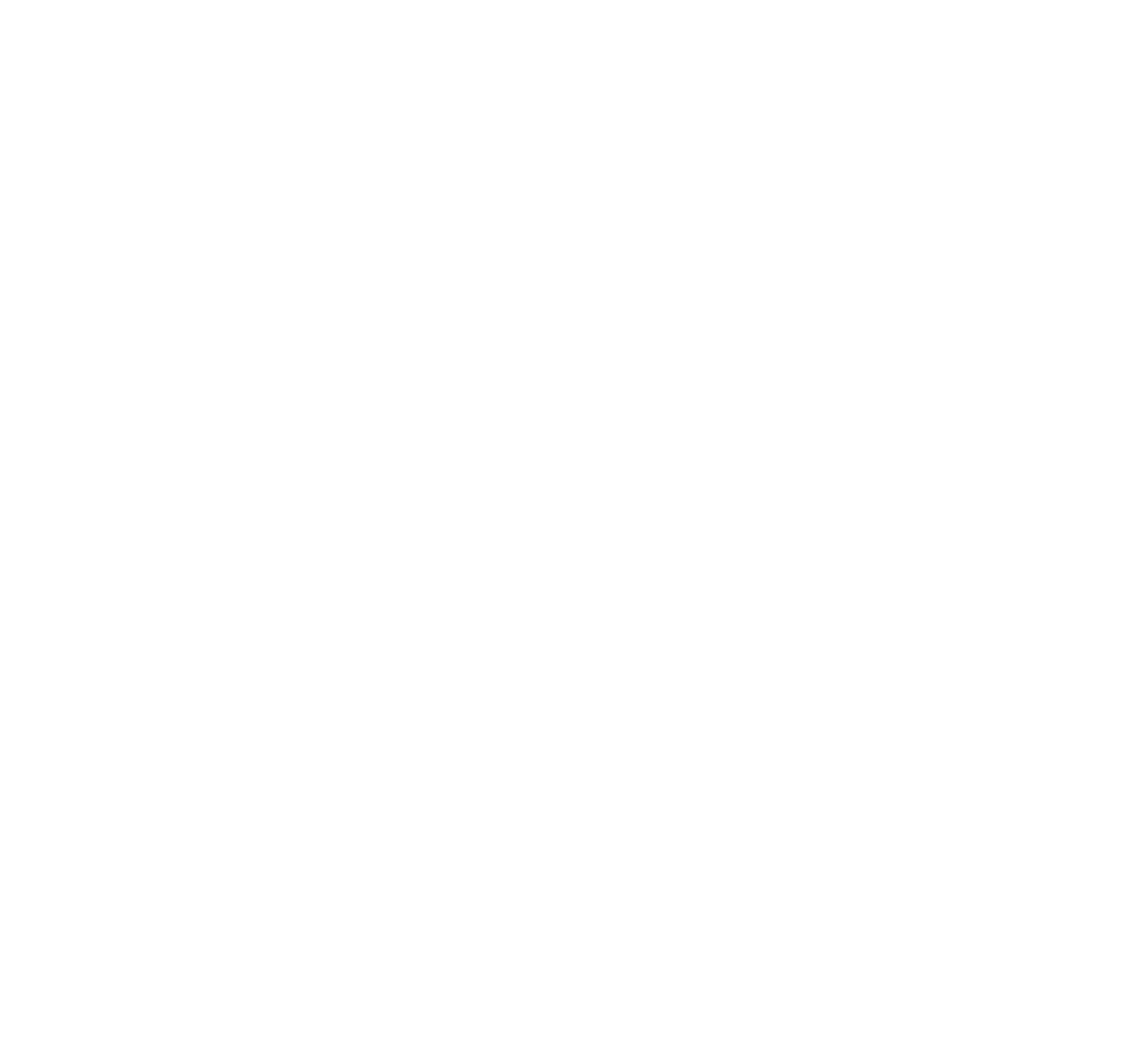
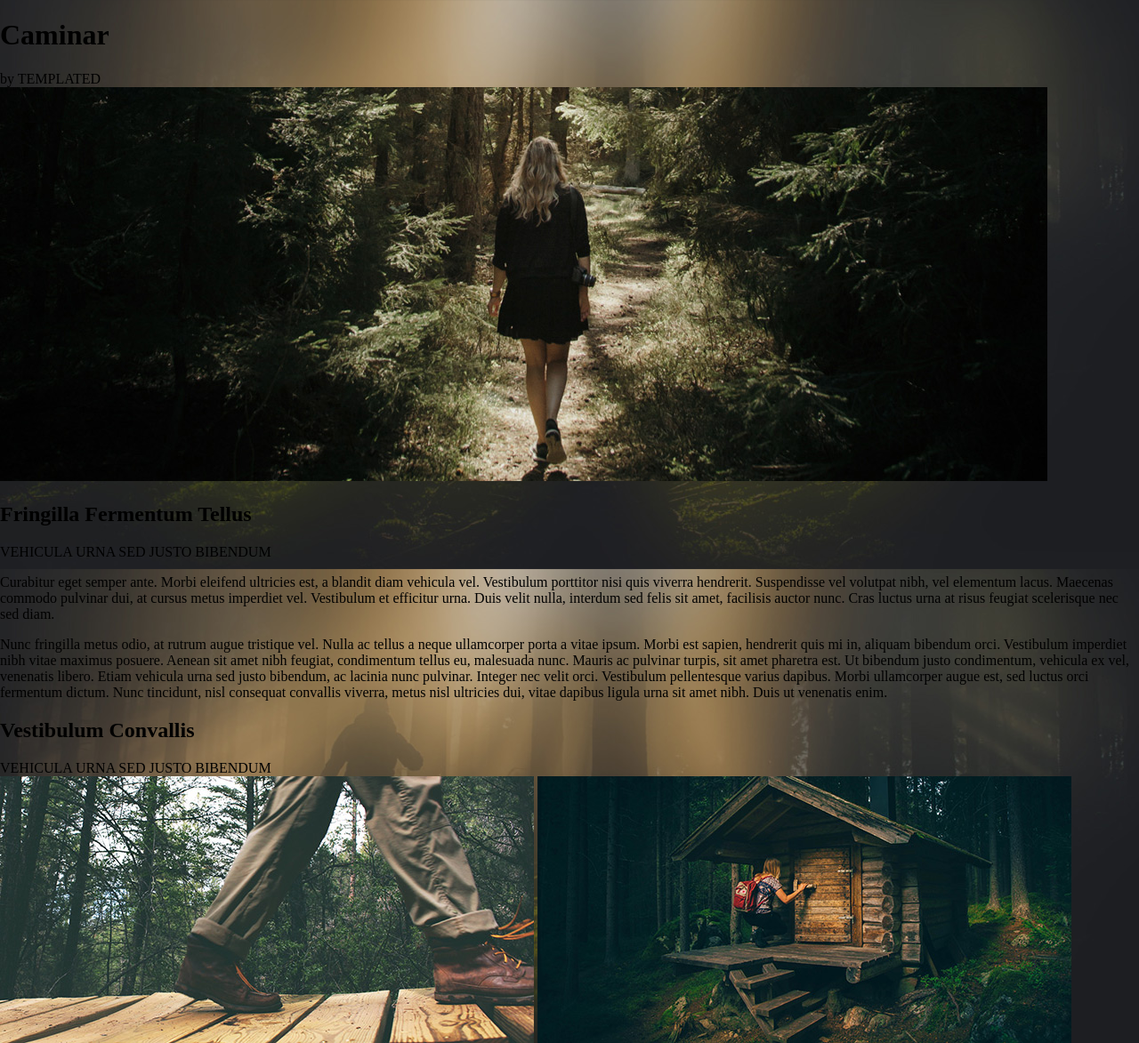
Before and after one commit to AmiralOcto/MIHAI_GAUTHIER_EPILOGUE, a plain HTML site: page index.html in a window 1280 px wide. Shown: the top 1173 px of the page at 89% size. Before the commit the page ends 800 px from the top, so only its background shows below. Drawn offline with Linux system fonts and the light colour scheme.

Commit message:
MàJ HTML

```diff
--- a/index.html
+++ b/index.html
@@ -6,84 +6,106 @@
     <meta http-equiv="X-UA-Compatible" content="IE=edge" />
     <meta name="viewport" content="width=device-width, initial-scale=1.0" />
     <title>Caminar</title>
-    <link rel="stylesheet" href="/public/css/style.css">
+    <link rel="stylesheet" href="./public/css/style.css">
 </head>
 
 <body>
     <header>
-        <h1></h1>
-        <span></span>
+        <h1>Caminar</h1>
+        <span>by TEMPLATED</span>
     </header>
 
     <div>
-        <img />
+        <img src="./public/images/pic02.jpg" alt="Woman walk in the woods">
     </div>
 
+    <!-- Section Fringilla -->
     <section>
         <div>
-            <h2></h2>
-            <span></span>
+            <h2>Fringilla Fermentum Tellus</h2>
+            <span>VEHICULA URNA SED JUSTO BIBENDUM</span>
         </div>
 
         <div>
-            <p></p>
-            <p></p>
+            <p>Curabitur eget semper ante. Morbi eleifend ultricies est, a blandit diam vehicula vel. Vestibulum
+                porttitor nisi quis viverra hendrerit. Suspendisse vel volutpat nibh, vel elementum lacus. Maecenas
+                commodo pulvinar dui, at cursus metus imperdiet vel. Vestibulum et efficitur urna. Duis velit nulla,
+                interdum sed felis sit amet, facilisis auctor nunc. Cras luctus urna at risus feugiat scelerisque nec
+                sed diam.</p>
+            <p>Nunc fringilla metus odio, at rutrum augue tristique vel. Nulla ac tellus a neque ullamcorper porta a
+                vitae ipsum. Morbi est sapien, hendrerit quis mi in, aliquam bibendum orci. Vestibulum imperdiet nibh
+                vitae maximus posuere. Aenean sit amet nibh feugiat, condimentum tellus eu, malesuada nunc. Mauris ac
+                pulvinar turpis, sit amet pharetra est. Ut bibendum justo condimentum, vehicula ex vel, venenatis
+                libero. Etiam vehicula urna sed justo bibendum, ac lacinia nunc pulvinar. Integer nec velit orci.
+                Vestibulum pellentesque varius dapibus. Morbi ullamcorper augue est, sed luctus orci fermentum dictum.
+                Nunc tincidunt, nisl consequat convallis viverra, metus nisl ultricies dui, vitae dapibus ligula urna
+                sit amet nibh. Duis ut venenatis enim.</p>
         </div>
     </section>
 
+    <!-- Section Vestibulum -->
     <section>
         <div>
             <div>
-                <h2></h2>
-                <span></span>
+                <h2>Vestibulum Convallis</h2>
+                <span>VEHICULA URNA SED JUSTO BIBENDUM</span>
                 <div>
-                    <img />
-                    <img />
+                    <img src="./public/images/pic03.jpg" alt="Step in the woods">
+                    <img src="./public/images/pic01.jpg" alt="Log cabin">
                 </div>
 
                 <div>
-                    <img />
-                    <img />
+                    <img src="./public/images/pic04.jpg" alt="Couple walk in the misty forest">
+                    <img src="./public/images/pic05.jpg" alt="Stairway to the forest">
                 </div>
             </div>
         </div>
     </section>
 
+    <!-- Section Viverra -->
     <section>
         <div>
             <div>
-                <img />
+                <img src="./public/images/pic06.jpg" alt="Memento in the woods">
             </div>
 
             <div>
-                <h3></h3>
-                <p></p>
+                <h3>Viverra Hendrerit</h3>
+                <p>Curabitur eget semper ante. Morbi eleifend ultricies est, a blandit diam vehicula vel. Vestibulum
+                    porttitor nisi quis viverra hendrerit. Suspendisse vel volutpat nibh, vel elementum lacus. Maecenas
+                    commodo pulvinar dui, at cursus metus imperdiet vel.</p>
             </div>
         </div>
     </section>
 
+    <!-- Section Curabitur -->
     <section>
         <div>
             <div>
-                <h3></h3>
-                <p></p>
+                <h3>Curabitur Eget</h3>
+                <p>Curabitur eget semper ante. Morbi eleifend ultricies est, a blandit diam vehicula vel. Vestibulum
+                    porttitor nisi quis viverra hendrerit. Suspendisse vel volutpat nibh, vel elementum lacus. Maecenas
+                    commodo pulvinar dui, at cursus metus imperdiet vel.</p>
             </div>
 
             <div>
-                <img>
+                <img src="./public/images/pic07.jpg" alt="Sunshine in the green forest">
             </div>
         </div>
     </section>
 
+    <!-- Section Morbi -->
     <section>
         <div>
             <div>
-                <img>
+                <img src="./public/images/pic08.jpg" alt="Follow the forest's map">
             </div>
 
             <div>
-                <h3></h3>
-                <p></p>
+                <h3>Morbi Eleifend</h3>
+                <p>Curabitur eget semper ante. Morbi eleifend ultricies est, a blandit diam vehicula vel. Vestibulum
+                    porttitor nisi quis viverra hendrerit. Suspendisse vel volutpat nibh, vel elementum lacus. Maecenas
+                    commodo pulvinar dui, at cursus metus imperdiet vel.</p>
             </div>
         </div>
     </section>
@@ -96,7 +118,9 @@
             <img>
         </div>
 
-        <div></div>
+        <div>
+            <p>© Untitled. All rights reserved. Images <span>Unsplash</span> Design <span>TEMPLATED</span></p>
+        </div>
     </footer>
 
 </body>
--- a/public/css/style.css
+++ b/public/css/style.css
@@ -0,0 +1,9 @@
+body {
+    margin: 0;
+    padding: 0;
+    box-sizing: border-box;
+    background-image: url(../images/bg.jpg);
+    background-repeat: repeat-y;
+    background-size: 100%;
+    display: block;
+}
```
Also changed, not shown: public/images/bg.jpg (renamed from images/bg.jpg), public/images/pic01.jpg (renamed from images/pic01.jpg), public/images/pic02.jpg (renamed from images/pic02.jpg), public/images/pic03.jpg (renamed from images/pic03.jpg), public/images/pic04.jpg (renamed from images/pic04.jpg), public/images/pic05.jpg (renamed from images/pic05.jpg), public/images/pic06.jpg (renamed from images/pic06.jpg), public/images/pic07.jpg (renamed from images/pic07.jpg), public/images/pic08.jpg (renamed from images/pic08.jpg), 1 other file.
